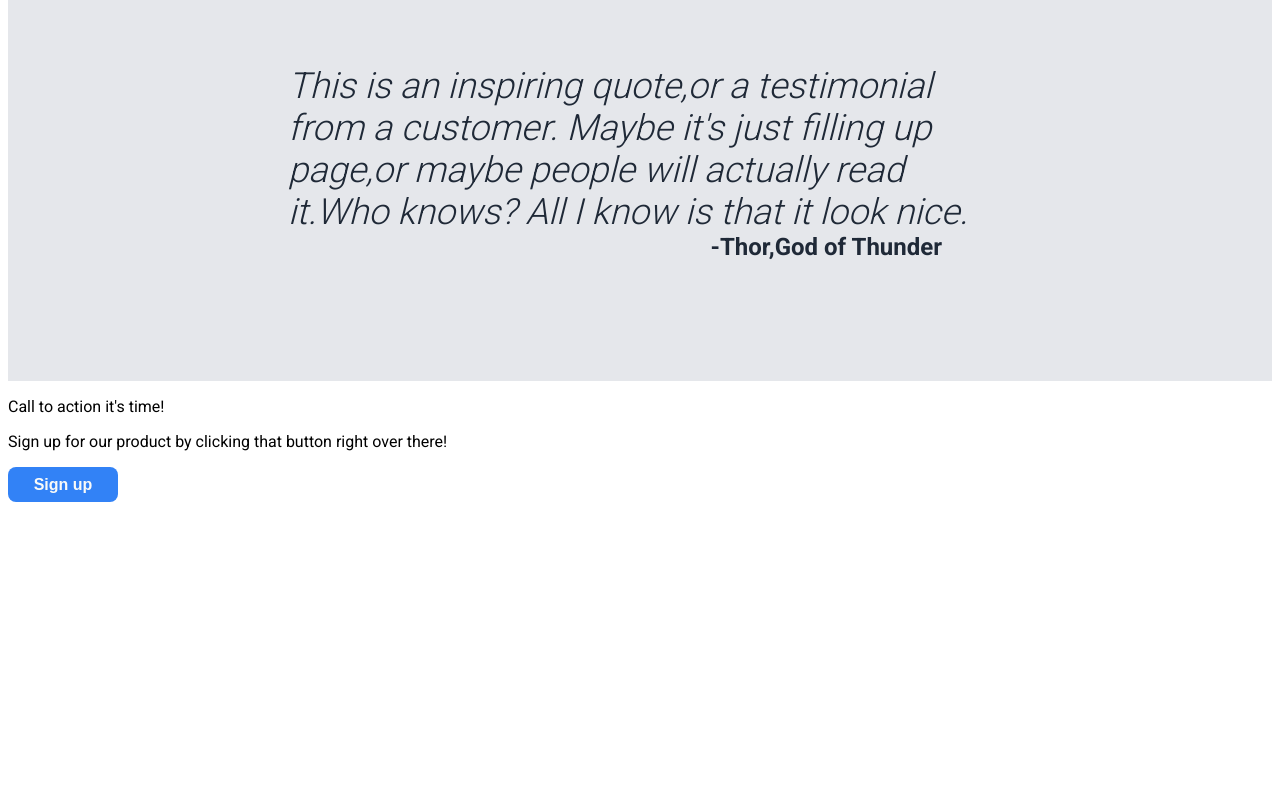
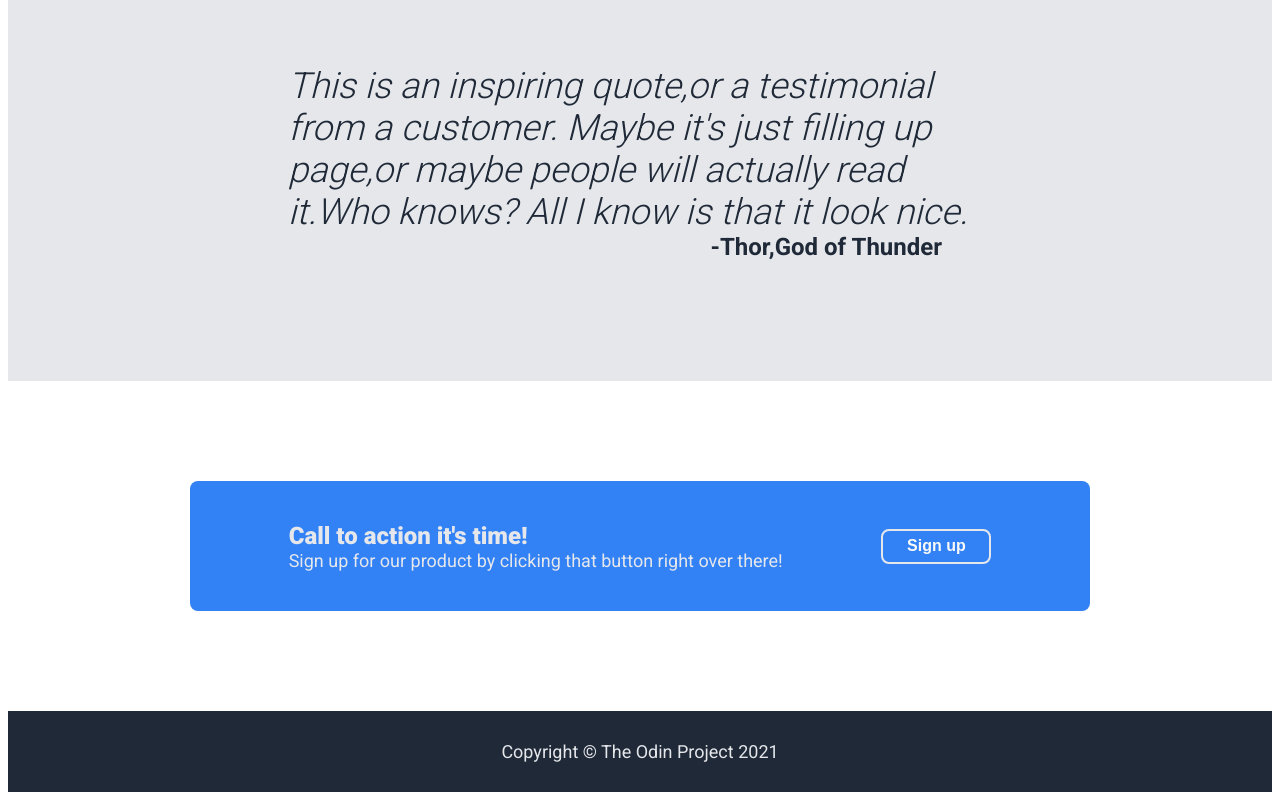
Before and after one commit to dark-prince05/Projects, a plain HTML site: page index.html in a window 1280 px wide. Shown: the part 1017-1817 px from the top of the page. Before the commit the page ends 1527 px from the top, so only its background shows below. Drawn offline with Linux system fonts and the light colour scheme.

Commit message:
Modify button

```diff
--- a/index.html
+++ b/index.html
@@ -52,11 +52,12 @@
         <div class="q">This is an inspiring quote,or a testimonial from a customer. Maybe it's just filling up page,or maybe people will actually read it.Who knows? All I know is that it look nice.</div>
     <div class="au">-Thor,God of Thunder</div>
     </div>
-    <div class="footer">
-        <p>Call to action it's time!</p>
-        <p>Sign up for our product by clicking that button right over there!</p>
+    <div class="sign">
+        <div class="call">Call to action it's time!
+                <div class="ss">Sign up for our product by clicking that button right over there!</div>
+        </div>
         <button>Sign up</button>
     </div>
-
+    <div class="footer">Copyright © The Odin Project 2021</div>
 </body>
 </html>
--- a/style.css
+++ b/style.css
@@ -29,7 +29,7 @@ a {
 .link {
     display: flex;
     color: #e5e7eb;
-    font-size: 18px;<link href='http://fonts.googleapis.com/css?family=Roboto:100,200,300,400,500,600,700,800,900' rel='stylesheet' type='text/css'>
+    font-size: 18px;
     gap:18px;
 
 }
@@ -119,6 +119,36 @@ button{
     font-style: normal;
     padding-right: 50px;
 }
-.q {
+.sign {
+    display: flex;
+    background-color: #3282f6;
+    color: #e5e7eb;
+    width: 900px;
+    justify-content: space-evenly;
+    height: 130px;
+    border-radius: 8px;
+    align-items: center;
+    margin: auto ;
+    margin-top: 100px;
+    margin-bottom: 100px;
 
 }
+.call {
+    font-size: 24px;
+    font-weight: 900;
+}
+.ss {
+    font-size: small;
+    font-weight: 400;
+    font-size: 18px;
+}
+.footer {
+    background-color: #1f2937;
+    color: #e5e7eb;
+    font-size: 18px;
+    text-align: center;
+    padding: 30px;
+}
+.sign button {
+    border: 2px solid #e5e7eb;
+}
```
